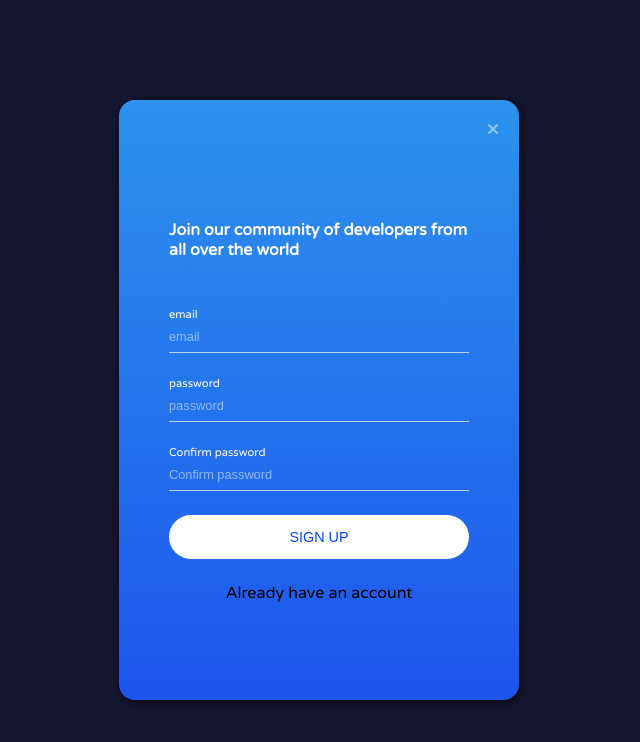
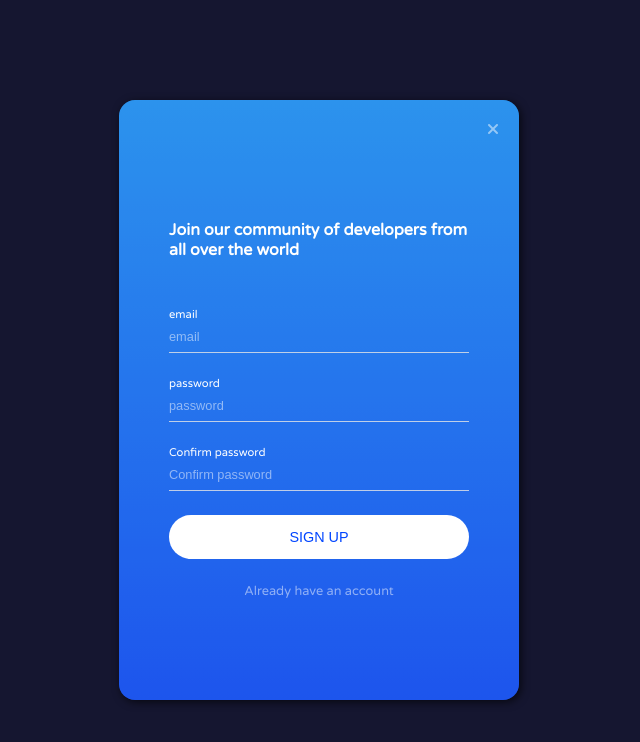
Before and after one commit to DevonCurtis/SignUp, a plain HTML site: page index.html in a window 1280 px wide. Shown: the whole page, without its empty margins (321-961 px from the left). Drawn offline with Linux system fonts and the light colour scheme; grey boxes are pictures that could not be loaded.

Commit message:
Finished

```diff
--- a/style.css
+++ b/style.css
@@ -133,3 +133,8 @@ body {
     transition: 0.2s ease-in-out;
     cursor: pointer;
 }
+
+p {
+    color:rgba(255, 255, 255, 0.5);
+    font-size: 0.8rem;
+}
```
